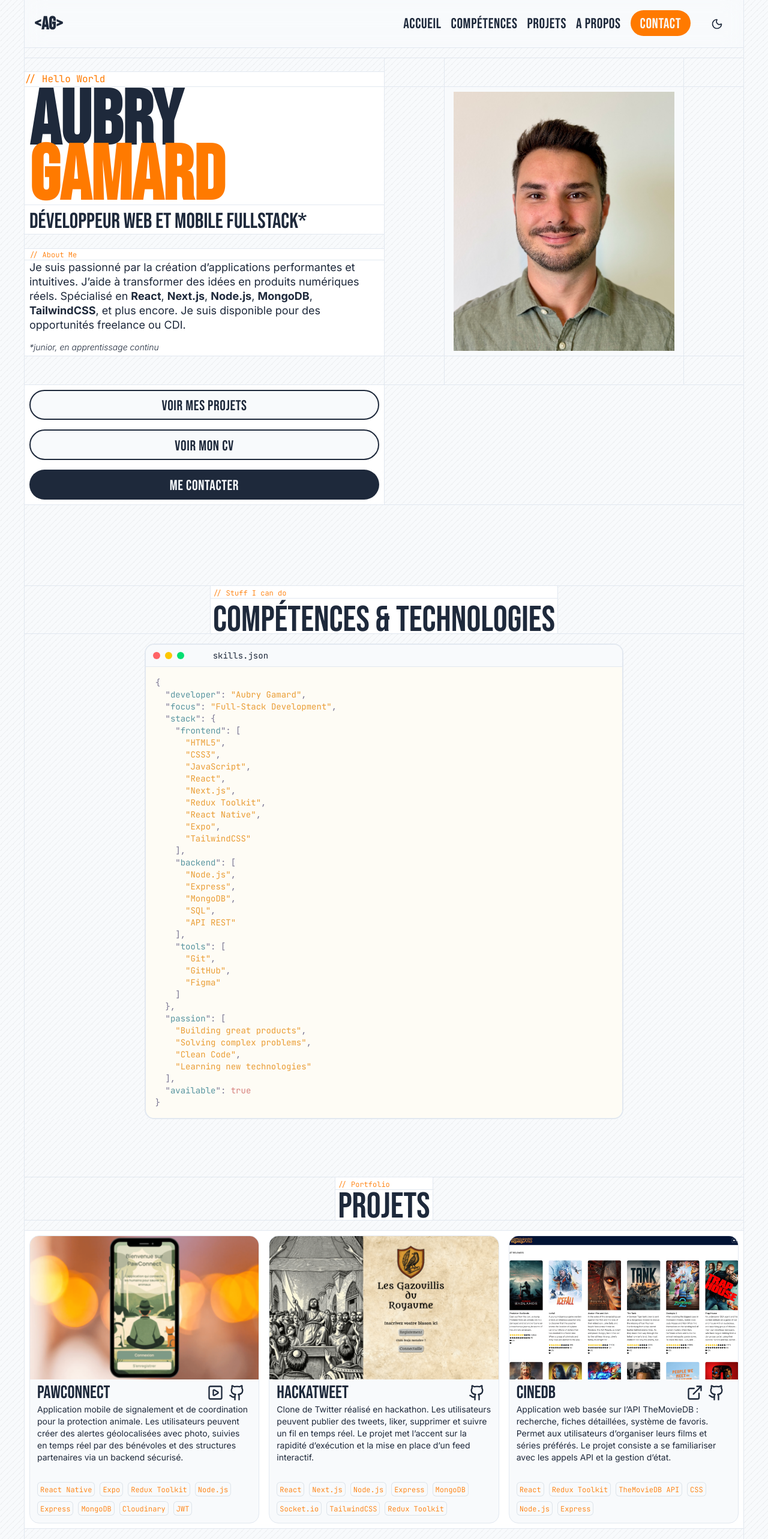
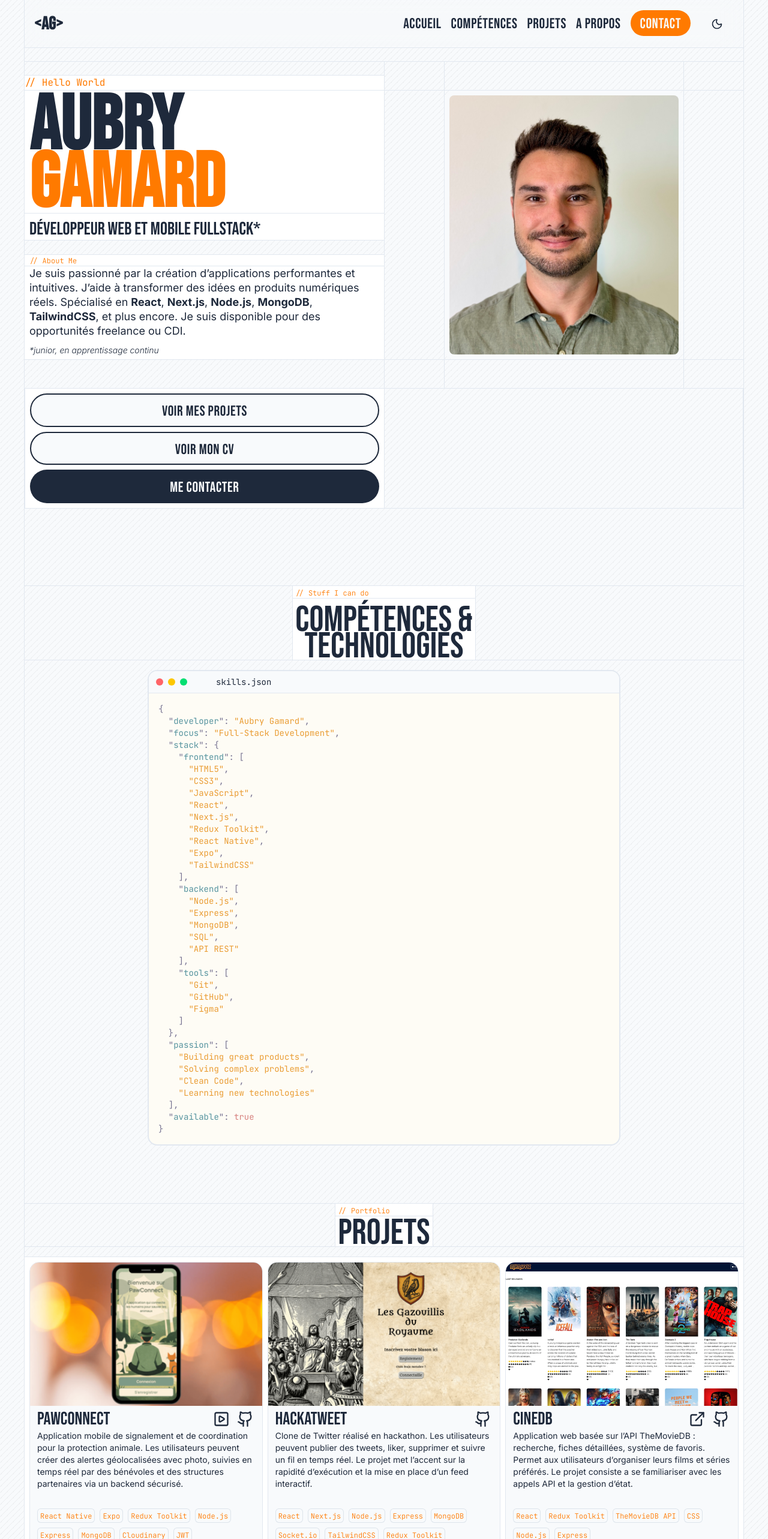
Before and after one commit to Yipno/portfolio, a React (Vite) app: page / in a window 1280 px wide. Shown: the top 2566 px of the page at 60% size. Built offline with nearby package versions, Linux system fonts and the light colour scheme; no server answers.

Commit message:
fix responsive

```diff
--- a/src/App.tsx
+++ b/src/App.tsx
@@ -13,11 +13,11 @@ export type SectionId = 'hero' | 'skills' | 'projects' | 'about' | 'contact';
 function App() {
   const [activeSection, setActiveSection] = useState<SectionId>('hero');
   return (
-    <div className='grid grid-cols-[1fr_minmax(0,1200px)_1fr]'>
-      <div className='pattern-col ' />
-      <div className='w-full border-x border-border'>
+    <div className='grid grid-cols-[1fr_minmax(0,1200px)_1fr] pattern-col'>
+      <div />
+      <div className='w-full'>
         <Navigation activeSection={activeSection} />
-        <main className='flex flex-col items-center'>
+        <main className='border-x border-border flex flex-col items-center'>
           <Hero setActiveSection={setActiveSection} />
           <Skills setActiveSection={setActiveSection} />
           <Projects setActiveSection={setActiveSection} />
@@ -26,7 +26,7 @@ function App() {
         </main>
         <Footer />
       </div>
-      <div className='pattern-col' />
+      <div />
     </div>
   );
 }
--- a/src/components/CodeBlock.tsx
+++ b/src/components/CodeBlock.tsx
@@ -21,7 +21,7 @@ function CodeBlock({ code, lang = 'json', fileName = 'skills.json ' }: CodeBlock
   }, [code, lang]);
 
   return (
-    <div className='relative w-8/12 bg-[#fefcf5] dark:bg-[#0a2936] rounded-2xl overflow-hidden border-2 border-border'>
+    <div className='relative w-full md:w-10/12 lg:w-8/12 bg-[#fefcf5] dark:bg-[#0a2936] rounded-2xl overflow-hidden border-2 border-border'>
       <div className='w-full py-2 px-3 flex border-b border-border justify-start bg-bg'>
         <div className='flex justify-evenly items-center gap-2'>
           <div className='rounded-full bg-red-400 w-3 h-3'></div>
--- a/src/components/ExperienceCard.tsx
+++ b/src/components/ExperienceCard.tsx
@@ -9,7 +9,7 @@ const ExperienceCard = ({
   type,
 }: ExperienceCardProps) => {
   return (
-    <div className='bg-bg border border-border w-full h-52 rounded-2xl p-5 flex-col justify-between hover:border-primary/50 hover:shadow-[0_0_14px] hover:shadow-primary hover:scale-102 duration-300'>
+    <div className='bg-bg border border-border w-full h-52 rounded-2xl p-3 flex-col justify-between hover:border-primary/50 hover:shadow-[0_0_14px] hover:shadow-primary hover:scale-102 duration-300'>
       <div className='flex justify-between'>
         <h3 className='font-title text-left text-2xl text-text'>{title}</h3>
         <p className='font-title text-2xl text-text'>{date}</p>
--- a/src/components/Footer.tsx
+++ b/src/components/Footer.tsx
@@ -1,7 +1,7 @@
 import { Github, Linkedin } from 'lucide-react';
 const Footer = () => {
   return (
-    <div className='z-50 w-full h-24 px-3 bg-bg border-t border-border flex items-center justify-between'>
+    <div className='z-50 w-full h-24 px-2 bg-bg border-t border-border flex items-center justify-between'>
       <div className='w-1/12 text-2xl items-center'>
         <a
           href='#'
@@ -9,11 +9,11 @@ const Footer = () => {
           {'</AG>'}
         </a>
       </div>
-      <p className='text-sm font-extralight font-sans text-text/60'>
+      <p className='w-1/2 text-sm font-extralight font-sans text-text/60'>
         Fait main par <strong>Aubry Gamard</strong> <em className='text-xs'>v1.2</em> © 2026 ⚡️{' '}
         <em>Là où on va, on n'a pas besoin de route.</em>
       </p>
-      <div className='w-1/12 flex justify-evenly items-center '>
+      <div className='w-1/12 flex justify-end items-center gap-4 pr-2'>
         <a
           href='https://github.com/Yipno'
           target='blank'
--- a/src/components/Hero.tsx
+++ b/src/components/Hero.tsx
@@ -13,67 +13,72 @@ const Hero = ({ setActiveSection }: { setActiveSection: (id: SectionId) => void
   }, [inView, setActiveSection]);
 
   return (
-    <>
-      <section ref={ref} id='hero' className='py-4 w-full min-h-screen pattern-col'>
-        <div className='h-full flex border-y justify-center border-border'>
-          <div className='w-1/2 flex flex-col justify-start text-left mt-5.5'>
-            <p className='bg-surface font-mono text-primary border-y border-border dark:text-shadow-[0_0_14px_rgba(55,210,85,0.5)]'>
+    <section ref={ref} id='hero' className='md:pt-5.5 w-full min-h-screen px-2 md:px-0'>
+      <div className='h-full flex flex-col sm:flex-row md:border-y border-border justify-evenly border-x md:border-x-0'>
+        <div className='w-full md:w-1/2 flex flex-col justify-start text-left mt-2 sm:mt-5.5'>
+          <div className='flex w-full border-border'>
+            <div className='w-1/2 md:w-full border-b md:border-l-0 border-border'>
+              <p className='text-xs md:text-base bg-surface font-mono text-primary border-y border-border dark:text-shadow-[0_0_14px_rgba(55,210,85,0.5)]'>
                 // Hello World
               </p>
-            <h1 className='bg-surface border-b border-border pt-3 pl-2 font-title font-bold text-9xl leading-23'>
-              Aubry <br />
-              <span className='text-primary dark:text-shadow-[0_0_14px_rgba(55,210,85,0.2)]'>
+              <h1 className='bg-surface border-b border-border md:pt-3 pl-2 font-title font-bold text-6xl md:text-9xl md:leading-24'>
+                Aubry <br className='hidden' />
+                <span className='text-primary dark:text-shadow-[0_0_24px_rgba(55,210,85,0.2)]'>
                   Gamard
                 </span>
               </h1>
-            <div>
-              <p className='bg-surface border-b border-border pt-2 pl-2 font-title text-4xl'>
+
+              <p className='bg-surface pt-2 pl-2 font-title text-3xl'>
                 Développeur web et mobile fullstack*
               </p>
+            </div>
+            <div className='w-1/2 md:hidden flex justify-center border-y border-l border-border'>
+              <img src={portraitImg} alt='portrait' className='h-full object-cover p-2 bg-bg ' />
+            </div>
+          </div>
           <div className='w-full h-6 border-b border-border' />
           <p className='bg-surface pt-0.5 pl-2 font-mono text-primary font-light text-xs leading-4 border-b border-border dark:text-shadow-[0_0_14px_rgba(55,210,85,0.5)]'>
             // About Me
           </p>
-              <div className='bg-surface pb-1 pl-2 font-sans text-lg border-b border-border leading-6'>
+          <div className='bg-surface pb-1 pl-2 font-sans text-sm md:text-lg border-b border-border sm:leading-6'>
             <p>
-                  Je suis passionné par la création d’applications performantes et intuitives.
-                  J’aide à transformer des idées en produits numériques réels. Spécialisé en{' '}
+              Je suis passionné par la création d’applications performantes et intuitives. J’aide à
+              transformer des idées en produits numériques réels. Spécialisé en{' '}
               <strong>React</strong>, <strong>Next.js</strong>, <strong>Node.js</strong>,{' '}
               <strong>MongoDB</strong>, <strong>TailwindCSS</strong>, et plus encore. Je suis
               disponible pour des opportunités freelance ou CDI.
             </p>
-                <p className='mt-3 -mb-px'>
+            <p className='mt-1.75'>
               <em className='text-sm font-light'>*junior, en apprentissage continu</em>
             </p>
           </div>
         </div>
-          </div>
-          <div className='w-1/2 border-l border-border flex'>
-            <div className='flex flex-col h-full w-1/6 '>
+        <div className='w-1/2 border-l border-border hidden md:flex'>
+          <div className='sm:flex flex-col h-full w-1/12 lg:w-1/6 '>
             <div className='border-border border-b border-r h-12 w-full' />
             <div className='border-border border-r h-112 w-full' />
             <div className='border-border border-t border-r h-12 w-full' />
           </div>
 
-            <div className='flex flex-col w-4/6'>
+          <div className='flex flex-col lg:w-4/6 w-10/12'>
             <div className='border-border border-b h-12 w-full' />
             <img
               src={portraitImg}
               alt='portrait'
-                className='w-full h-112 object-contain p-2 bg-bg'
+              className='w-full h-112 object-cover rounded-2xl p-2 bg-bg'
             />
             <div className='border-border border-t h-12 w-full' />
           </div>
 
-            <div className='flex flex-col w-1/6 h-full '>
+          <div className='sm:flex flex-col lg:w-1/6 w-1/12 h-full '>
             <div className='border-border border-b border-l h-12 w-full' />
             <div className='border-border border-l h-112 w-full' />
             <div className='border-border border-t border-l h-12 w-full' />
           </div>
         </div>
       </div>
-        <div className='w-full h-50 border-b border-border flex'>
-          <div className='w-[calc(50%+1px)] h-full bg-surface border-r border-border flex flex-col gap-4 p-2'>
+      <div className='w-full h-50 border-x md:border-b border-border flex justify-center md:justify-start pt-5.5 md:pt-0'>
+        <div className='w-full md:w-[calc(50%+1px)] h-full bg-surface border-b border-t md:border-t-0 md:border-b-0 md:border-r border-border flex flex-col gap-2  p-2'>
           <a
             href='#projects'
             aria-label='Aller aux projets'
@@ -95,7 +100,6 @@ const Hero = ({ setActiveSection }: { setActiveSection: (id: SectionId) => void
         </div>
       </div>
     </section>
-    </>
   );
 };
 
--- a/src/components/Navigation.tsx
+++ b/src/components/Navigation.tsx
@@ -1,5 +1,4 @@
 import ToggleTheme from './ToggleTheme';
-// import { useOnInView } from 'react-intersection-observer';
 
 const navItems = [
   { label: 'Accueil', id: 'hero', href: '#' },
@@ -13,7 +12,7 @@ type SectionId = (typeof navItems)[number]['id'];
 
 const Navigation = ({ activeSection }: { activeSection: SectionId }) => {
   return (
-    <nav className='sticky top-0 w-full h-20 z-50 flex items-center justify-between border-b border-border backdrop-blur-lg'>
+    <nav className='sticky top-0 w-full h-20 z-50 flex items-center justify-between border-x border-b border-border backdrop-blur-lg'>
       <div className='pl-4 items-center'>
         <a
           href='#'
@@ -22,14 +21,15 @@ const Navigation = ({ activeSection }: { activeSection: SectionId }) => {
         </a>
       </div>
       <div className='flex items-center'>
-        <ul className='flex justify-end items-center gap-4 px-4'>
+        <ul className='hidden md:flex md:flex-row justify-end items-center gap-4 px-4'>
           {navItems.map(item => {
             const isActive: boolean = activeSection === item.id;
 
             const base = 'font-title text-2xl tracking-wide duration-300 ease-in-out';
             const activeId = isActive ? 'text-primary' : 'text-text hover:text-primary';
-            const cta = isActive
-              ? 'bg-primary text-bg dark:hover:text-white px-4 pt-2 pb-1.5 rounded-full hover:bg-primary hover:text-text'
+            const cta =
+              isActive ?
+                'bg-primary text-bg dark:hover:text-white px-4 pt-2 pb-1.5 rounded-full hover:bg-primary hover:text-text'
               : 'bg-text text-bg dark:hover:text-text px-4 pt-2 pb-1.5 rounded-full hover:bg-primary hover:text-text';
             return (
               <li key={item.label}>
--- a/src/components/ProjectCard.tsx
+++ b/src/components/ProjectCard.tsx
@@ -1,5 +1,6 @@
 import type { ProjectCardProps } from '../data/projects';
 import { Github, SquarePlay, ExternalLink } from 'lucide-react';
+// import { useState } from 'react';
 
 const ProjectCard = ({
   image,
@@ -9,15 +10,20 @@ const ProjectCard = ({
   link,
   description,
   stack,
+  // isOpen,
 }: ProjectCardProps) => {
+  // const [isCollapsed, setIsCollapsed] = useState<Boolean>(isOpen);
   return (
-    <div className='bg-bg border border-border w-110 h-120 rounded-2xl overflow-hidden hover:shadow-[0_0_30px] hover:shadow-primary hover:scale-102 duration-300'>
-      <img src={image} alt={title} className='w-full h-1/2 object-cover' />
-      <div className='h-1/2 flex flex-col justify-start'>
+    <div
+      className='bg-bg border border-border w-full sm:w-2/3 md:w-5/12 lg:w-1/3 h-42 sm:h-120 rounded-2xl
+    overflow-hidden hover:shadow-[0_0_30px] hover:shadow-primary hover:scale-102 duration-300
+    flex sm:flex-col'>
+      <img src={image} alt={title} className='w-1/3 sm:w-full h-full md:h-1/2 object-cover' />
+      <div className='h-full sm:h-1/2 flex flex-col justify-start'>
         <div className='h-2/3 text-left px-3 pt-1'>
-          <div className='flex justify-between mr-2'>
-            <h3 className='text-3xl font-title text-text'>{title}</h3>
-            <div className='flex gap-1 justify-end'>
+          <div className='flex justify-between'>
+            <h3 className=' text-2xl sm:text-3xl font-title text-text'>{title}</h3>
+            <div className='flex gap-2 justify-end'>
               {video && (
                 <div className='relative group'>
                   <a
@@ -26,7 +32,7 @@ const ProjectCard = ({
                     rel='noopener noreferrer'
                     aria-label={`Vidéo de démonstration de ${title}`}
                     className='hover:text-primary transition-colors text-text'>
-                    <SquarePlay className='pt-1 h-8 w-8' />
+                    <SquarePlay className='sm:pt-1 h-7 sm:h-8 w-7 sm:w-8' />
                   </a>
 
                   {/* Tooltip */}
@@ -51,7 +57,7 @@ const ProjectCard = ({
                     rel='noopener noreferrer'
                     aria-label={`Lien vers le projet ${title}`}
                     className='hover:text-primary transition-colors text-text'>
-                    <ExternalLink className='pt-1 h-8 w-8' />
+                    <ExternalLink className='sm:pt-1 h-7 sm:h-8 w-7 sm:w-8' />
                   </a>
 
                   {/* Tooltip */}
@@ -75,7 +81,7 @@ const ProjectCard = ({
                   aria-label={`repertoire github de ${title}`}
                   rel='noopener noreferrer'
                   className='hover:text-primary ease-in-out duration-300 text-text'>
-                  <Github className='pt-1 h-8 w-8' />
+                  <Github className='sm:pt-1 h-7 sm:h-8 w-7 sm:w-8' />
                 </a>
                 {/* Tooltip */}
                 <div
@@ -98,7 +104,7 @@ const ProjectCard = ({
           <div className='flex flex-wrap gap-2 p-3 font-light'>
             {stack.map(s => (
               <p
-                className='font-mono text-xs border border-muted/60 bg-bg px-1 pt-1 pb-0.5 rounded-md text-primary'
+                className='font-mono text-xs md:text-xs border border-muted/60 bg-bg px-1 pt-1 pb-0.5 rounded-md text-primary'
                 key={s}>
                 {s}
               </p>
--- a/src/components/Projects.tsx
+++ b/src/components/Projects.tsx
@@ -15,7 +15,7 @@ const Projects = ({ setActiveSection }: { setActiveSection: (id: SectionId) => v
     <section
       id='projects'
       ref={ref}
-      className='pt-24 w-full min-h-screen flex flex-col justify-start items-center pattern-col'>
+      className='pt-24 w-full min-h-screen flex flex-col justify-start items-center'>
       <div className='flex justify-center border-y border-border w-full'>
         <div className='text-left bg-surface border-x border-border '>
           <p className='border-b border-border font-mono font-light text-xs text-primary pt-1 px-1 dark:text-shadow-[0_0_14px_rgba(55,210,85,0.6)]'>
@@ -24,7 +24,7 @@ const Projects = ({ setActiveSection }: { setActiveSection: (id: SectionId) => v
           <h2 className='font-title text-6xl px-1 bg-surface pt-1.5 leading-11'>Projets</h2>
         </div>
       </div>
-      <div className='bg-surface border-y border-border mt-4 w-full flex justify-evenly gap-4 p-2'>
+      <div className='bg-surface border-y border-border mt-4 w-full flex md:flex-wrap lg:flex-nowrap flex-col md:flex-row justify-center sm:justify-evenly gap-2 p-2'>
         {projects.map(p => (
           <ProjectCard
             key={p.title}
@@ -35,6 +35,7 @@ const Projects = ({ setActiveSection }: { setActiveSection: (id: SectionId) => v
             title={p.title}
             description={p.description}
             stack={p.stack}
+            // isOpen={isOpen}
           />
         ))}
       </div>
--- a/src/components/Skills.tsx
+++ b/src/components/Skills.tsx
@@ -20,18 +20,19 @@ const Skills = ({ setActiveSection }: SkillsProps) => {
     <section
       id='skills'
       ref={ref}
-      className='pt-24 w-full min-h-screen flex flex-col items-center pattern-col'>
+      className='pt-24 w-full min-h-screen flex flex-col items-center '>
       <div className='flex justify-center border-y border-border w-full'>
-        <div className='text-left bg-surface border-x border-border'>
-          <p className='border-b border-border font-mono font-light text-xs text-primary pt-1 px-1 dark:text-shadow-[0_0_14px_rgba(55,210,85,0.3)]'>
+        <div className='bg-surface border-x border-border'>
+          <p className='text-left border-b border-border font-mono font-light text-xs text-primary pt-1 px-1 dark:text-shadow-[0_0_14px_rgba(55,210,85,0.3)]'>
             // Stuff I can do
           </p>
-          <h2 className='font-title text-6xl px-1 pt-3.5 leading-11 bg-surface'>
-            Compétences & Technologies
+          <h2 className='text-center font-title text-6xl px-1 pt-3.5 leading-11 bg-surface'>
+            Compétences &<br />
+            Technologies
           </h2>
         </div>
       </div>
-      <div className='w-full flex justify-center pt-4'>
+      <div className='w-full px-2 flex justify-center pt-4'>
         <CodeBlock code={JSON.stringify(skills, null, 2)} />
       </div>
     </section>
--- a/src/data/projects.ts
+++ b/src/data/projects.ts
@@ -11,6 +11,7 @@ export type ProjectCardProps = {
   link?: string;
   description: string;
   stack?: string[];
+  // isOpen: boolean;
 };
 
 export const projects: ProjectCardProps[] = [
@@ -32,6 +33,7 @@ export const projects: ProjectCardProps[] = [
       'Cloudinary',
       'JWT',
     ],
+    // isOpen: false,
   },
   {
     image: hackatweetImg,
@@ -49,6 +51,7 @@ export const projects: ProjectCardProps[] = [
       'TailwindCSS',
       'Redux Toolkit',
     ],
+    // isOpen: false,
   },
   {
     image: cinedbImg,
@@ -58,5 +61,6 @@ export const projects: ProjectCardProps[] = [
     description:
       'Application web basée sur l’API TheMovieDB : recherche, fiches détaillées, système de favoris. Permet aux utilisateurs d’organiser leurs films et séries préférés. Le projet consiste a se familiariser avec les appels API et la gestion d’état.',
     stack: ['React', 'Redux Toolkit', 'TheMovieDB API', 'CSS', 'Node.js', 'Express'],
+    // isOpen: false,
   },
 ];
```
Also changed, not shown: src/components/About.tsx (+6 -6 lines), src/components/Contact.tsx (+13 -13 lines). Lines whose indentation alone changed are shown as unchanged.
